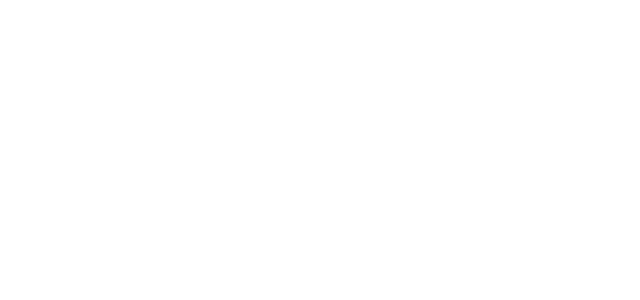
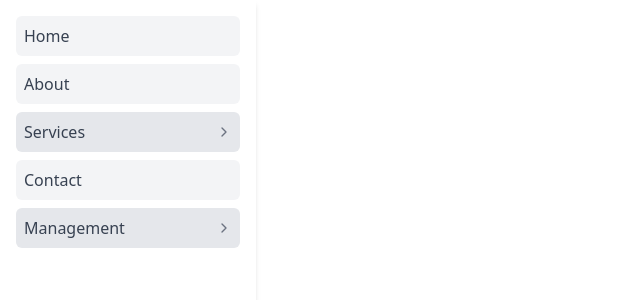
Before and after one commit to Manas0410/React-, a React (Vite) app: page /sidebar in a window 1280 px wide. Before the commit this address had no page. Shown: the top 300 px of the page, without its empty margins (0-640 px from the left). Built offline with nearby package versions, Linux system fonts and the light colour scheme.

Commit message:
Side navigation Bar

```diff
--- a/package.json
+++ b/package.json
@@ -11,6 +11,7 @@
   },
   "dependencies": {
     "axios": "^1.7.4",
+    "lucide-react": "^0.438.0",
     "react": "^18.3.1",
     "react-dom": "^18.3.1",
     "react-router-dom": "^6.26.1"
--- a/src/App.tsx
+++ b/src/App.tsx
@@ -5,6 +5,7 @@
 import Pagination from "./Pagination/Pagination";
 import InfiniteCarousel from "./InfiniteCarousel/InfiniteCarousel";
 import Parent from "./ReactMemo/Parent";
+import SideBar from "./SideBar/SideBar";
 
 const App = () => {
   return (
@@ -16,6 +17,11 @@
         <Route path="/pagination" element={<Pagination />} />
         <Route path="/InfiniteCarousel" element={<InfiniteCarousel />} />
         <Route path="/memo" element={<Parent />} />
+        <Route path="/sidebar" element={<SideBar />} />
+        <Route path="/sidebar/:l1" element={<SideBar />} />
+        <Route path="/sidebar/:l1/:l2" element={<SideBar />} />
+        <Route path="/sidebar/:l1/:l2/:l3" element={<SideBar />} />
+        <Route path="/sidebar/:l1/:l2/:l3/:l4" element={<SideBar />} />
       </Routes>
     </Router>
   );
--- /dev/null
+++ b/src/SideBar/SideBar.tsx
@@ -0,0 +1,69 @@
+import { Link } from "react-router-dom";
+import { useState } from "react";
+import { ChevronDown, ChevronRight } from "lucide-react";
+import SideBarData from "./SideBarData.json";
+
+type MenuType = {
+  Route: string;
+  path: string;
+  hasChildren: boolean;
+  children?: MenuType[];
+};
+
+const SideBar = () => {
+  const Accordian = ({ Name, data }: { Name: string; data: MenuType[] }) => {
+    const [OpenAccordian, setOpenAccordian] = useState(false);
+    return (
+      <div className="my-2">
+        <div
+          onClick={() => setOpenAccordian((prev) => !prev)}
+          className="flex items-center justify-between cursor-pointer p-2 bg-gray-200 hover:bg-gray-300 rounded-md"
+        >
+          <span className="text-gray-700">{Name}</span>
+          {OpenAccordian ? (
+            <ChevronDown className="w-4 h-4 text-gray-500" />
+          ) : (
+            <ChevronRight className="w-4 h-4 text-gray-500" />
+          )}
+        </div>
+        {OpenAccordian && (
+          <div className="ml-4 mt-2">
+            <ShowMenu data={data} />
+          </div>
+        )}
+      </div>
+    );
+  };
+
+  const ShowMenu = ({ data }: { data: MenuType[] }) => {
+    return (
+      <div className="space-y-2">
+        {data.map((item, index) =>
+          item.hasChildren ? (
+            <Accordian
+              key={`${item.Route}-${index}`} // Unique key
+              Name={item.Route}
+              data={item.children || []}
+            />
+          ) : (
+            <Link
+              key={`${item.Route}-${index}`}
+              to={item.path}
+              className="block p-2 text-gray-700 bg-gray-100 hover:bg-gray-200 rounded-md"
+            >
+              {item.Route}
+            </Link>
+          )
+        )}
+      </div>
+    );
+  };
+
+  return (
+    <aside className="w-64 bg-white shadow-md p-4 h-screen">
+      <ShowMenu data={SideBarData} />
+    </aside>
+  );
+};
+
+export default SideBar;
--- /dev/null
+++ b/src/SideBar/SideBarData.json
@@ -0,0 +1,83 @@
+[
+    {
+        "Route":"Home",
+        "path": "/sidebar/home",
+        "hasChildren":false
+    },
+    {
+        "Route":"About",
+        "path": "/sidebar/about",
+        "hasChildren":false
+    },
+    {
+        "Route":"Services",
+        "path": "/sidebar/services",
+        "hasChildren":true,
+        "children":[
+            {
+                "Route":"Service 1",
+                "path": "/sidebar/services/service1",
+                "hasChildren":false
+            },
+            {
+                "Route":"Service 2",
+                "path": "/sidebar/services/service2",
+                "hasChildren":false
+            },
+            {
+                "Route":"Service 3",
+                "path": "/sidebar/services/service3",
+                "hasChildren":false
+            },
+            {
+                "Route":"Service 4",
+                "path": "/sidebar/services/service4",
+                "hasChildren":true,
+                "children":[
+                    {
+                        "Route":"Sub Service 1",
+                        "path": "/sidebar/services/service4/subservice1",
+                        "hasChildren":false
+                    },
+                    {
+                        "Route":"Sub Service 2",
+                        "path": "/sidebar/services/service4/subservice2",
+                        "hasChildren":false
+                    },
+                    {
+                        "Route":"Sub Service 3",
+                        "path": "/sidebar/services/service4/subservice3",
+                        "hasChildren":false
+                    }
+                ]
+            }
+        ]
+    },
+    {
+        "Route":"Contact",
+        "path": "/sidebar/contact",
+        "hasChildren":false
+    },
+    {
+        "Route":"Management",
+        "path": "/sidebar/management",
+        "hasChildren":true,
+        "children":[
+            {
+                "Route":"Team",
+                "path": "/sidebar/management/team",
+                "hasChildren":false
+            },
+            {
+                "Route":"Projects",
+                "path": "/sidebar/management/projects",
+                "hasChildren":false
+            },
+            {
+                "Route":"Clients",
+                "path": "/sidebar/management/clients",
+                "hasChildren":false
+            }
+        ]
+    }
+]
```
Also changed, not shown: 1 other file (tests, documents, lock files or other folders).
